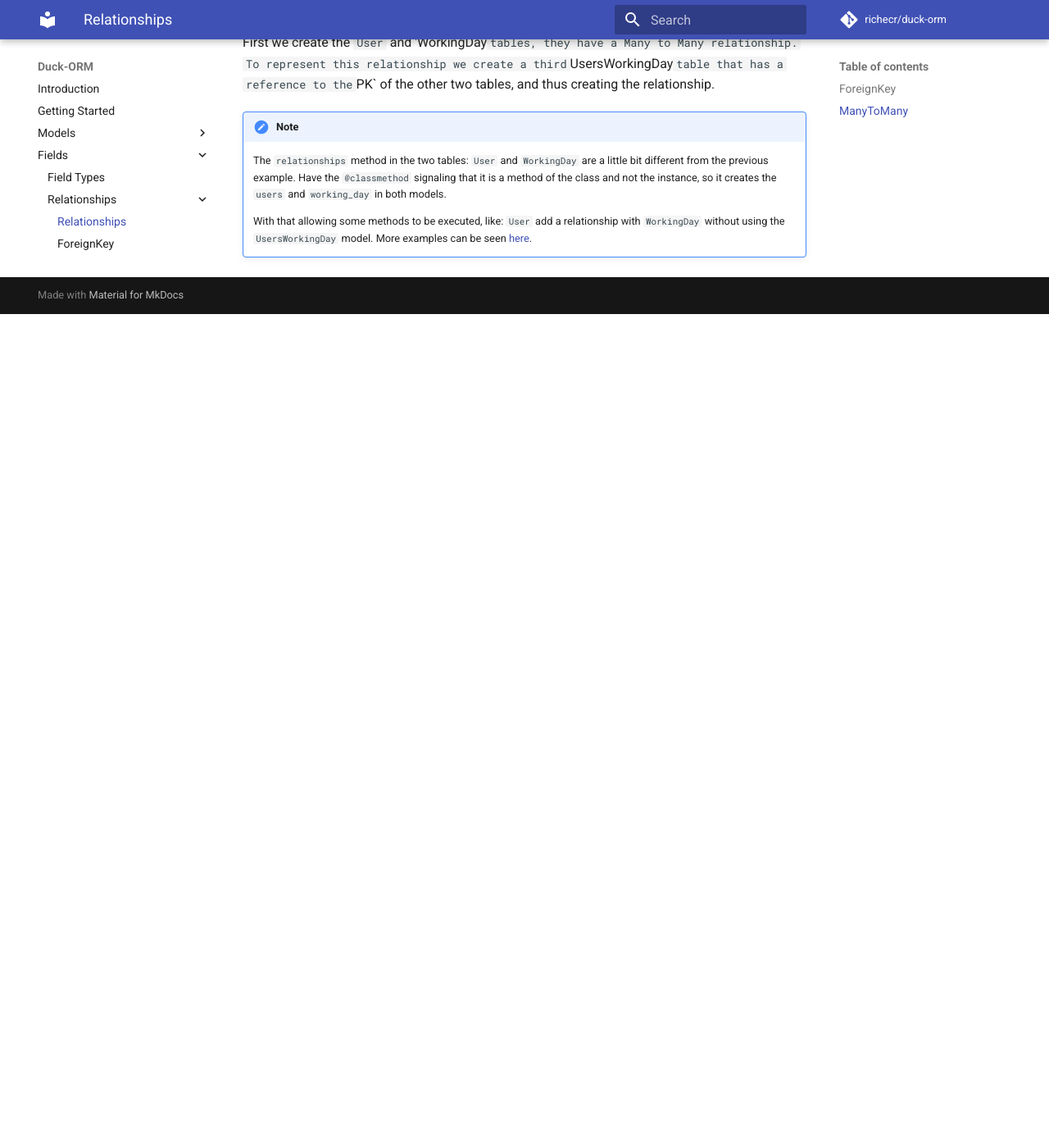
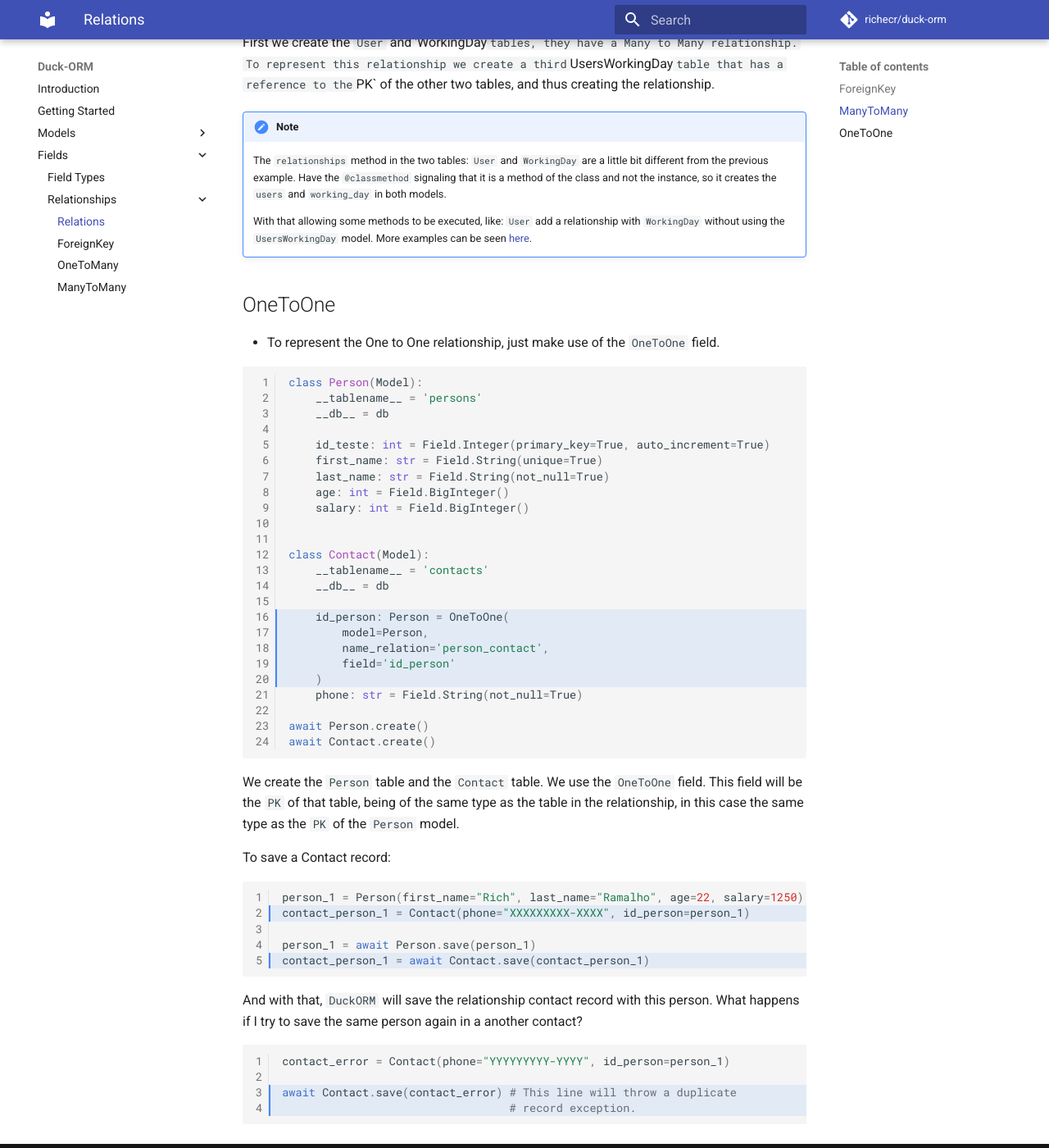
Before and after one commit to richecr/duck-orm, an MkDocs documentation site: the page built from docs/fields/relations.md, in a window 1280 px wide and 1400 px high, scrolled down 2127 px. Shown: the whole window at 82% size. Built offline with MkDocs 1.6.1 and Material for MkDocs 9.7.7, drawn with Linux system fonts in a browser that asks for light colours; comment, search, counter and statistics services are not loaded; before the commit the page ends 2510 px from its top, so only the background shows below that.

Commit message:
Add doc relation field OneToOne

````diff
--- a/docs/fields/relationships.md
+++ b/docs/fields/relations.md
@@ -114,3 +114,59 @@
     With that allowing some methods to be executed,
     like: `User` add a relationship with `WorkingDay` without using the
     `UsersWorkingDay` model. More examples can be seen [here](./many_to_many.md).
+
+## OneToOne
+
+- To represent the One to One relationship, just make use of the `OneToOne` field.
+
+``` python  hl_lines="16-20"
+class Person(Model):
+    __tablename__ = 'persons'
+    __db__ = db
+
+    id_teste: int = Field.Integer(primary_key=True, auto_increment=True)
+    first_name: str = Field.String(unique=True)
+    last_name: str = Field.String(not_null=True)
+    age: int = Field.BigInteger()
+    salary: int = Field.BigInteger()
+
+
+class Contact(Model):
+    __tablename__ = 'contacts'
+    __db__ = db
+
+    id_person: Person = OneToOne(
+        model=Person,
+        name_relation='person_contact',
+        field='id_person'
+    )
+    phone: str = Field.String(not_null=True)
+
+await Person.create()
+await Contact.create()
+```
+
+We create the `Person` table and the `Contact` table. We use the `OneToOne` field.
+This field will be the `PK` of that table, being of the same type as the table in the
+relationship, in this case the same type as the `PK` of the `Person` model.
+
+To save a Contact record:
+
+``` python hl_lines="2 5"
+person_1 = Person(first_name="Rich", last_name="Ramalho", age=22, salary=1250)
+contact_person_1 = Contact(phone="XXXXXXXXX-XXXX", id_person=person_1)
+
+person_1 = await Person.save(person_1)
+contact_person_1 = await Contact.save(contact_person_1)
+```
+
+And with that, `DuckORM` will save the relationship contact record
+with this person. What happens if I try to save the same person again in a
+another contact?
+
+``` python hl_lines="3 4"
+contact_error = Contact(phone="YYYYYYYYY-YYYY", id_person=person_1)
+
+await Contact.save(contact_error) # This line will throw a duplicate
+                                  # record exception.
+```
--- a/mkdocs.yml
+++ b/mkdocs.yml
@@ -22,7 +22,7 @@
   - Fields:
     - Field Types: "fields/index.md"
     - Relationships:
-        - Relationships: "fields/relationships.md"
+        - Relations: "fields/relations.md"
         - ForeignKey: "fields/foreignkey.md"
         - OneToMany: "fields/one_to_many.md"
         - ManyToMany: "fields/many_to_many.md"
````
